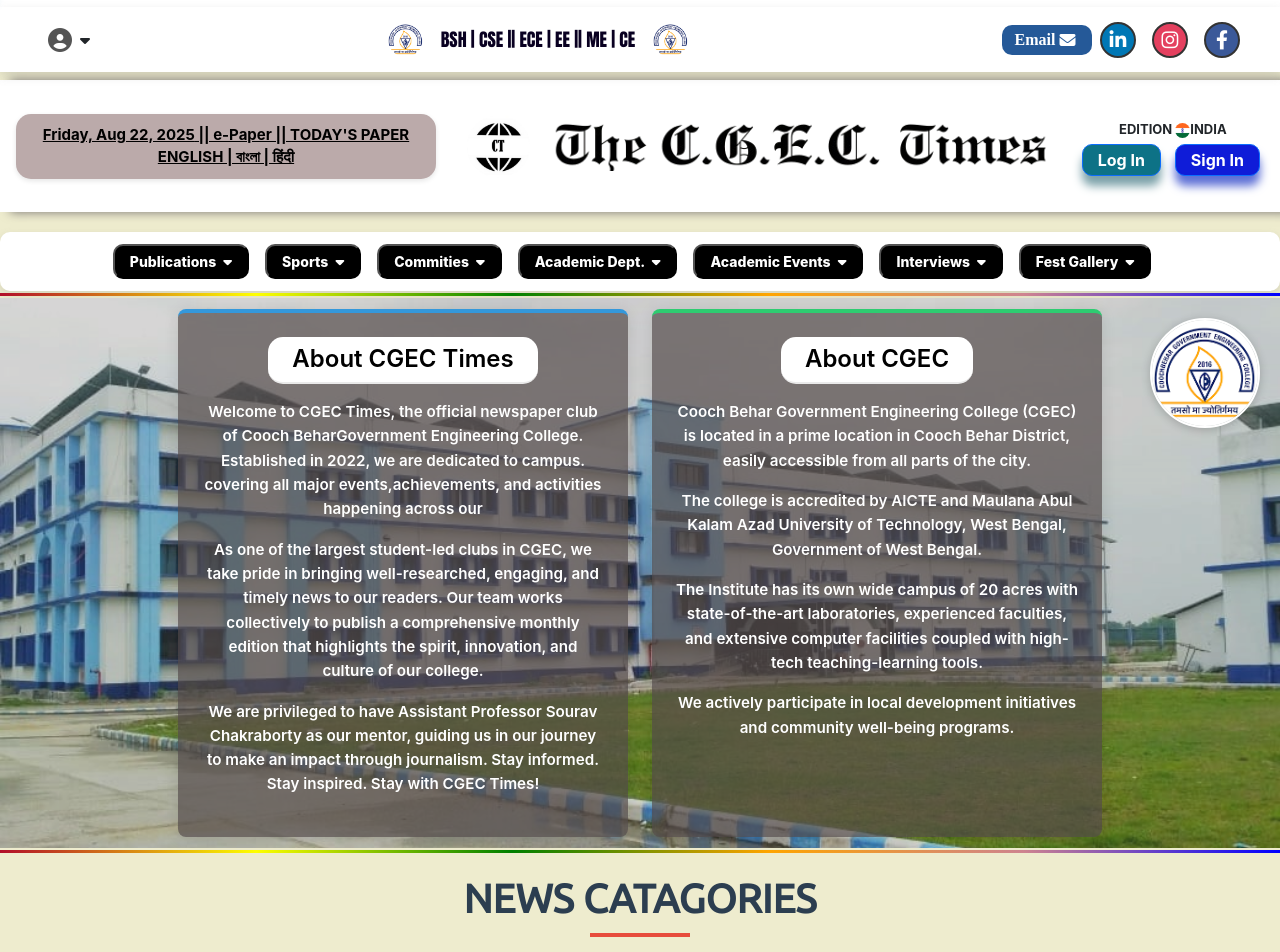
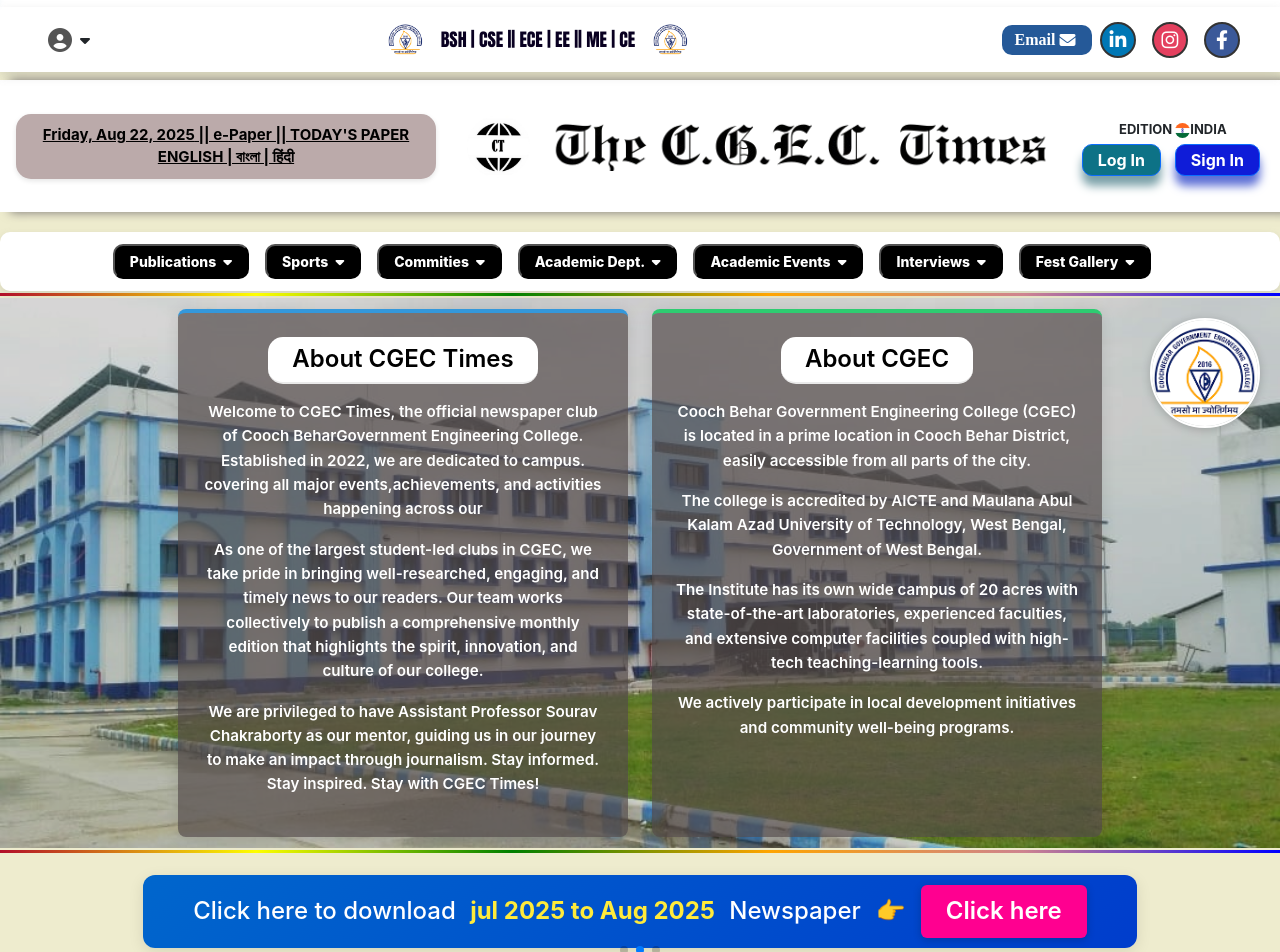
Before and after one commit to the-cgec-times/CGEC, a React (Create React App) app: page /news in a window 1280 px wide. Shown: the top 952 px of the page. Built offline with nearby package versions, Linux system fonts and the light colour scheme; a web font is replaced by a local one.

Commit message:
Add important link in news section

```diff
--- a/src/components/NewsPage.css
+++ b/src/components/NewsPage.css
@@ -8,6 +8,8 @@
   padding: 20px;
   font-family: 'Segoe UI', Tahoma, Geneva, Verdana, sans-serif;
 }
+
+
 
 .news-header {
   margin-bottom: 30px;
@@ -212,6 +214,104 @@
   color: white;
 }
 
+.newspaper-slider-container {
+  padding: 0 15px;
+  margin-bottom: 30px;
+}
+
+.download-card {
+  background: linear-gradient(135deg, #0066cc, #003dcc);
+  border-radius: 12px;
+  padding: 10px 50px;
+  box-shadow: 0 4px 15px rgba(0, 0, 0, 0.1);
+  text-align: center;
+}
+
+.newspaper-download {
+  display: flex;
+  flex-direction: column;
+  align-items: center;
+  justify-content: center;
+  color: #ffffff;
+  font-size: 1.2rem;
+  margin: 0;
+  gap: 10px;
+}
+
+.download-text {
+  text-align: center;
+  font-weight: 500;
+}
+
+.highlight {
+  font-weight: 700;
+  color: #ffeb3b;
+  padding: 2px 8px;
+  border-radius: 4px;
+}
+
+.download-icon {
+  font-size: 1.5rem;
+}
+
+.download-link {
+  background-color: #ff0090;
+  color: rgb(255, 255, 255);
+  padding: 10px;
+  border-radius: 6px;
+  text-decoration: none;
+  font-weight: 600;
+  transition: all 0.3s ease;
+  box-shadow: 0 2px 8px rgba(0, 0, 0, 0.2);
+}
+
+.download-link:hover {
+  background-color: #e00080;
+  transform: translateY(-2px);
+  box-shadow: 0 4px 12px rgba(0, 0, 0, 0.3);
+}
+
+/* Responsive adjustments */
+@media (min-width: 576px) {
+  .newspaper-download {
+    flex-direction: row;
+    flex-wrap: wrap;
+    justify-content: center;
+    gap: 15px;
+  }
+}
+
+@media (min-width: 768px) {
+  .newspaper-download {
+    font-size: 1.4rem;
+  }
+
+  .download-link {
+    padding: 12px 25px;
+  }
+}
+
+@media (min-width: 992px) {
+  .newspaper-download {
+    font-size: 1.5rem;
+  }
+}
+
+@media (max-width: 400px) {
+  .newspaper-download {
+    font-size: 1rem;
+  }
+
+  .download-link {
+    padding: 8px 16px;
+    font-size: 0.9rem;
+  }
+
+  .download-icon {
+    font-size: 1.2rem;
+  }
+}
+
 
 
 /* Responsive adjustments */
--- a/src/components/NewsPage.js
+++ b/src/components/NewsPage.js
@@ -1,10 +1,33 @@
 import React, { useState, useRef, useEffect } from "react";
 import "./NewsPage.css";
+
+import { Swiper, SwiperSlide } from "swiper/react";
+import "swiper/css";
+import "swiper/css/navigation";
+import "swiper/css/pagination";
+import { Navigation, Pagination,Autoplay} from "swiper/modules";
+
+const news_interval= "jul 2025 to Aug 2025"
+
+const importantLinks = [
+  { id: 1,  file: "/news/sem3.pdf" },
+  { id: 2, file: "/news/sem3.pdf" },
+  { id: 3, file: "/news/sem3.pdf" },
+];
 
 const NewsPage = () => {
   const [activeCategory, setActiveCategory] = useState("All");
   const categoryRefs = useRef({});
   const [visibleCategory, setVisibleCategory] = useState("All");
+
+  const handleDownloadNewspaper = (file, label) => {
+    const link = document.createElement("a");
+    link.href = file;
+    link.download = `${news_interval}.pdf`;
+    document.body.appendChild(link);
+    link.click();
+    document.body.removeChild(link);
+  };
 
   const newsItems = [
     {
@@ -603,11 +626,13 @@
       image: require("./NewsPhotos/march/Rhymes.jpg"),
     },
   ];
-  const categories = ["All", ...new Set(newsItems.map(item => item.category))];
 
-  const filteredNews = activeCategory === "All"
-    ? newsItems
-    : newsItems.filter(item => item.category === activeCategory);
+  const categories = ["All", ...new Set(newsItems.map((item) => item.category))];
+
+  const filteredNews =
+    activeCategory === "All"
+      ? newsItems
+      : newsItems.filter((item) => item.category === activeCategory);
 
   const newsByCategory = newsItems.reduce((acc, item) => {
     if (!acc[item.category]) {
@@ -619,14 +644,14 @@
 
   const scrollToCategory = (category) => {
     if (category === "All") {
-      window.scrollTo({ top: 0, behavior: 'smooth' });
+      window.scrollTo({ top: 0, behavior: "smooth" });
       return;
     }
 
     setTimeout(() => {
       const element = document.getElementById(`category-${category}`);
       if (element) {
-        element.scrollIntoView({ behavior: 'smooth' });
+        element.scrollIntoView({ behavior: "smooth" });
       }
     }, 100);
   };
@@ -636,20 +661,20 @@
       (entries) => {
         entries.forEach((entry) => {
           if (entry.isIntersecting) {
-            setVisibleCategory(entry.target.getAttribute('data-category'));
+            setVisibleCategory(entry.target.getAttribute("data-category"));
           }
         });
       },
-      { threshold: 0.5, rootMargin: '-100px 0px -80% 0px' }
+      { threshold: 0.5, rootMargin: "-100px 0px -80% 0px" }
     );
-    Object.keys(categoryRefs.current).forEach(category => {
+    Object.keys(categoryRefs.current).forEach((category) => {
       if (categoryRefs.current[category]) {
         observer.observe(categoryRefs.current[category]);
       }
     });
 
     return () => {
-      Object.keys(categoryRefs.current).forEach(category => {
+      Object.keys(categoryRefs.current).forEach((category) => {
         if (categoryRefs.current[category]) {
           observer.unobserve(categoryRefs.current[category]);
         }
@@ -659,18 +684,55 @@
 
   return (
     <>
+<div className="newspaper-slider-container">
+  <Swiper
+    modules={[Navigation, Pagination, Autoplay]}
+    spaceBetween={20}
+    slidesPerView={1}
+    pagination={{ clickable: true }}
+    autoplay={{ delay: 3000, disableOnInteraction: false }}
+    breakpoints={{
+      640: { slidesPerView: 1 },
+      1024: { slidesPerView: 1 },
+    }}
+  >
+    {importantLinks.map((paper) => (
+      <SwiperSlide key={paper.id}>
+        <div className="download-card">
+          <h3 className="newspaper-download">
+            <span className="download-text">
+              Click here to download <span className="highlight">{news_interval}</span> Newspaper
+            </span>
+            <span className="download-icon">👉</span>
+            <a
+              href="#"
+              onClick={(e) => {
+                e.preventDefault();
+                handleDownloadNewspaper();
+              }}
+              className="download-link"
+            >
+              Click here
+            </a>
+          </h3>
+        </div>
+      </SwiperSlide>
+    ))}
+  </Swiper>
+</div>
+
       <div className="news-container">
         <div className="news-header">
-          <h2 className="section-title">NEWS CATAGORIES</h2>
+          <h2 className="section-title">NEWS CATEGORIES</h2>
         </div>
 
-
-
         <div className="category-tabs mb-4">
-          {categories.map(category => (
+          {categories.map((category) => (
             <button
               key={category}
-              className={`tab-button ${activeCategory === category ? 'active' : ''}`}
+              className={`tab-button ${
+                activeCategory === category ? "active" : ""
+              }`}
               onClick={() => {
                 setActiveCategory(category);
                 scrollToCategory(category);
@@ -681,7 +743,11 @@
           ))}
         </div>
 
-        <div className={`sticky-category-header ${visibleCategory !== "All" ? 'visible' : ''}`}>
+        <div
+          className={`sticky-category-header ${
+            visibleCategory !== "All" ? "visible" : ""
+          }`}
+        >
           <div className="container">
             <span className="current-category">{visibleCategory}</span>
           </div>
@@ -693,7 +759,7 @@
                 key={category}
                 id={`category-${category}`}
                 data-category={category}
-                ref={el => categoryRefs.current[category] = el}
+                ref={(el) => (categoryRefs.current[category] = el)}
               >
                 <h3 className="category-heading">{category}</h3>
                 <div className="row">
@@ -755,9 +821,7 @@
           )}
         </h3>
         {!item.content || item.content.trim() === "" ? (
-          <p className="card-content text-muted">
-            No Content Available
-          </p>
+          <p className="card-content text-muted">No Content Available</p>
         ) : (
           <p className="card-content">
             {item.content.slice(0, 60)}
```
Also changed, not shown: 1 other file (tests, documents, lock files or other folders).
